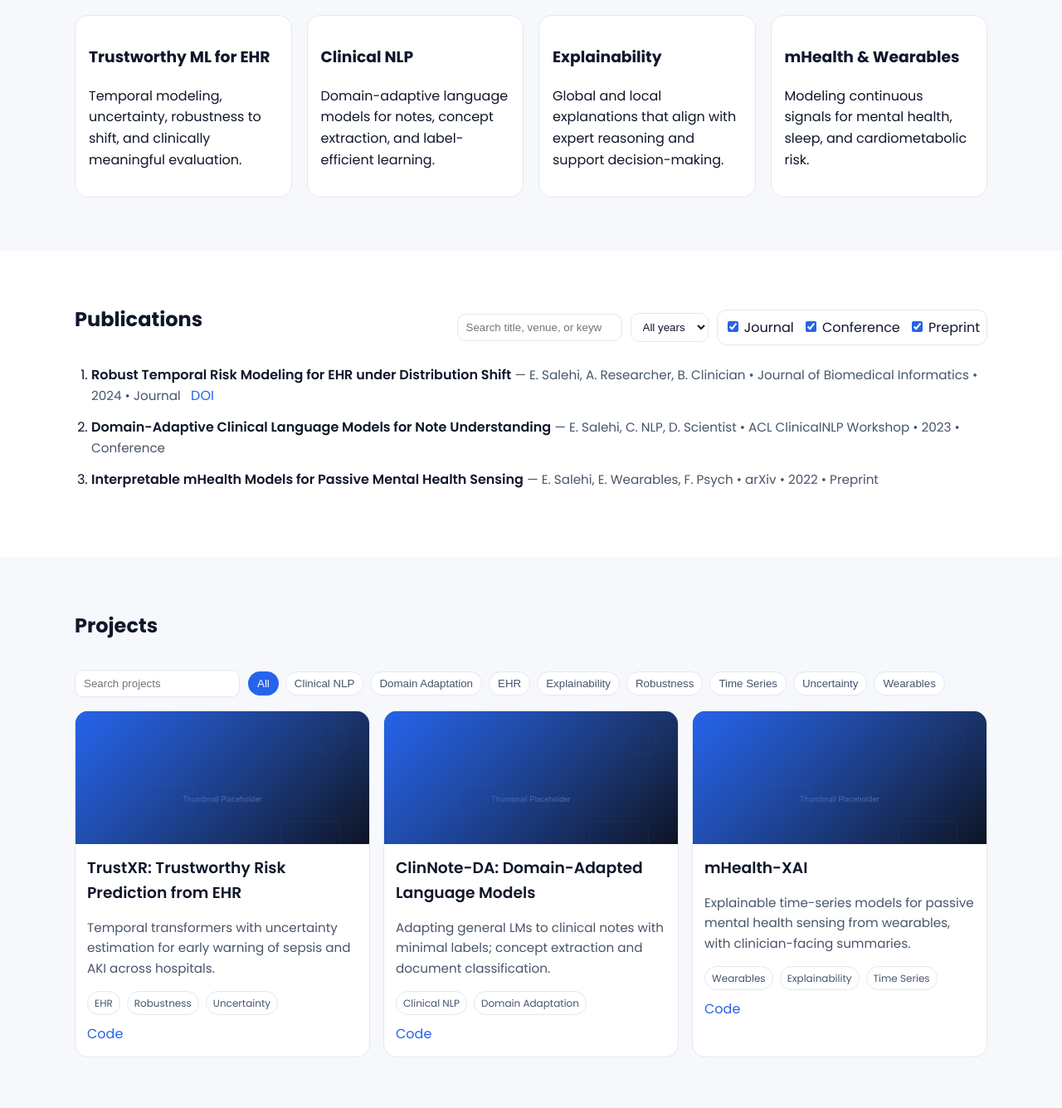
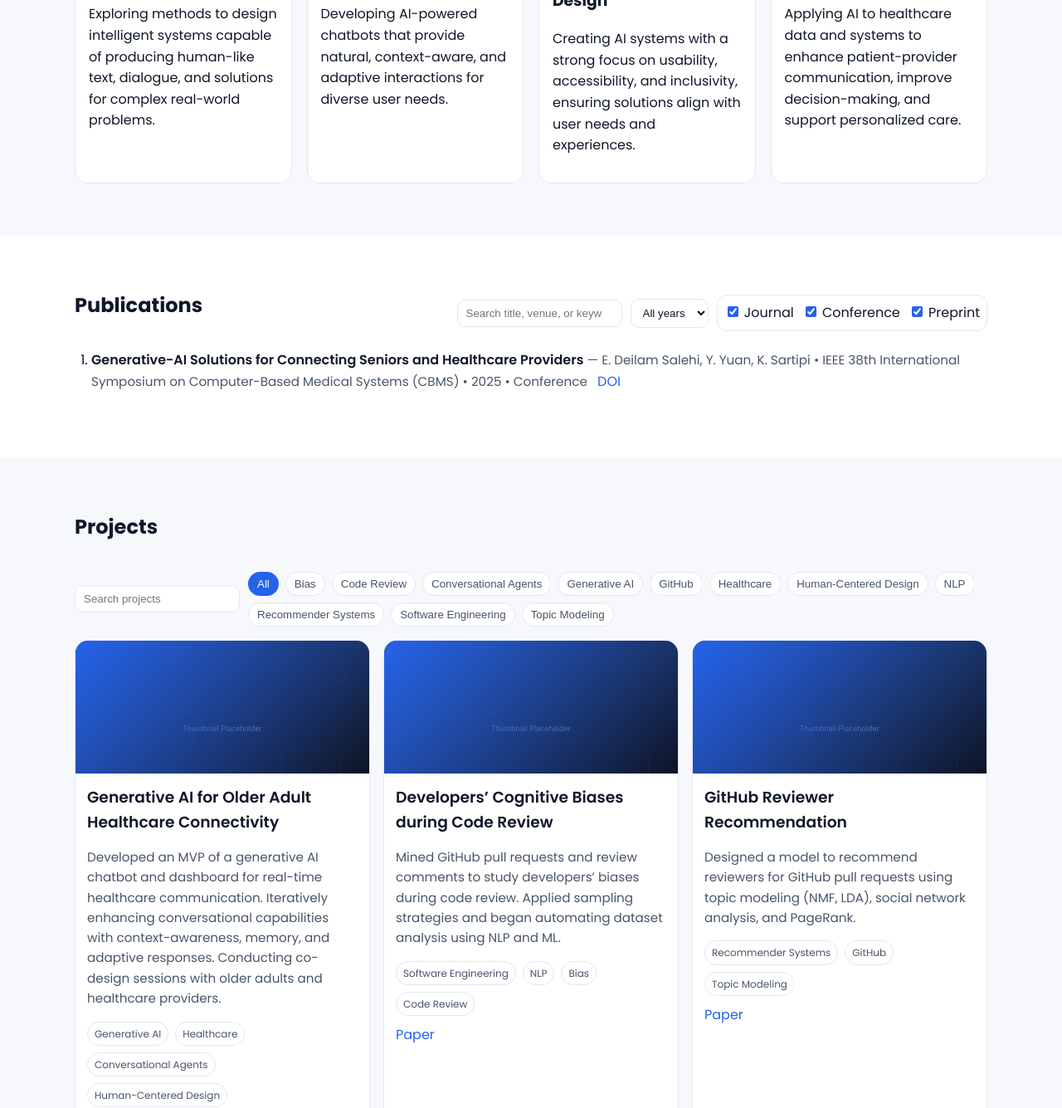
Before and after one commit to emad-deilam-salehi/emad-deilam-salehi.github.io, a plain HTML site: page index.html in a window 1280 px wide. Shown: the part 855-2190 px from the top of the page at 83% size. Drawn offline with Linux system fonts and the light colour scheme.

Commit message:
Minor Imprvoments

```diff
--- a/data/projects.json
+++ b/data/projects.json
@@ -1,26 +1,26 @@
 [
   {
-    "title": "TrustXR: Trustworthy Risk Prediction from EHR",
-    "description": "Temporal transformers with uncertainty estimation for early warning of sepsis and AKI across hospitals.",
-    "tags": ["EHR", "Robustness", "Uncertainty"],
+    "title": "Generative AI for Older Adult Healthcare Connectivity",
+    "description": "Developed an MVP of a generative AI chatbot and dashboard for real-time healthcare communication. Iteratively enhancing conversational capabilities with context-awareness, memory, and adaptive responses. Conducting co-design sessions with older adults and healthcare providers.",
+    "tags": ["Generative AI", "Healthcare", "Conversational Agents", "Human-Centered Design"],
     "demo": "",
-    "code": "https://github.com/emad-deilam-salehi",
-    "paper": ""
+    "code": "https://github.com/Emad-Salehi",
+    "paper": "https://doi.org/10.1109/CBMS65348.2025.00092"
   },
   {
-    "title": "ClinNote-DA: Domain-Adapted Language Models",
-    "description": "Adapting general LMs to clinical notes with minimal labels; concept extraction and document classification.",
-    "tags": ["Clinical NLP", "Domain Adaptation"],
+    "title": "Developers’ Cognitive Biases during Code Review",
+    "description": "Mined GitHub pull requests and review comments to study developers’ biases during code review. Applied sampling strategies and began automating dataset analysis using NLP and ML.",
+    "tags": ["Software Engineering", "NLP", "Bias", "Code Review"],
     "demo": "",
-    "code": "https://github.com/emad-deilam-salehi",
-    "paper": ""
+    "code": "",
+    "paper": "https://drive.google.com/file/d/18o6L1uspLTZ9jsnNZOPaaea-7rmC83Ob/view?usp=sharing"
   },
   {
-    "title": "mHealth-XAI",
-    "description": "Explainable time-series models for passive mental health sensing from wearables, with clinician-facing summaries.",
-    "tags": ["Wearables", "Explainability", "Time Series"],
+    "title": "GitHub Reviewer Recommendation",
+    "description": "Designed a model to recommend reviewers for GitHub pull requests using topic modeling (NMF, LDA), social network analysis, and PageRank.",
+    "tags": ["Recommender Systems", "GitHub", "Topic Modeling"],
     "demo": "",
-    "code": "https://github.com/emad-deilam-salehi",
-    "paper": ""
+    "code": "",
+    "paper": "https://drive.google.com/file/d/1C34GOpZ2p89RukrXk8Bsl9hBDMrfJP_Y/view?usp=sharing"
   }
 ]
--- a/data/publications.json
+++ b/data/publications.json
@@ -1,27 +1,29 @@
 [
   {
-    "title": "Robust Temporal Risk Modeling for EHR under Distribution Shift",
-    "authors": ["E. Salehi", "A. Researcher", "B. Clinician"],
-    "venue": "Journal of Biomedical Informatics",
-    "year": 2024,
-    "type": "Journal",
-    "keywords": ["EHR", "robustness", "temporal modeling"],
-    "doi": "https://doi.org/10.0000/example-jbi-2024"
+    "title": "Generative-AI Solutions for Connecting Seniors and Healthcare Providers",
+    "authors": ["E. Deilam Salehi", "Y. Yuan", "K. Sartipi"],
+    "venue": "IEEE 38th International Symposium on Computer-Based Medical Systems (CBMS)",
+    "year": 2025,
+    "type": "Conference",
+    "keywords": ["Generative AI", "Healthcare", "Conversational Agents"],
+    "doi": "https://doi.org/10.1109/CBMS65348.2025.00092"
   },
   {
-    "title": "Domain-Adaptive Clinical Language Models for Note Understanding",
-    "authors": ["E. Salehi", "C. NLP", "D. Scientist"],
-    "venue": "ACL ClinicalNLP Workshop",
-    "year": 2023,
-    "type": "Conference",
-    "keywords": ["clinical nlp", "domain adaptation"]
+    "title": "Workshops & Training Courses",
+    "authors": ["E. Deilam Salehi"],
+    "venue": "Drilling Magazine (11)",
+    "year": 2019,
+    "type": "Magazine",
+    "keywords": ["Training", "Workshops", "Oil and Gas"],
+    "doi": ""
   },
   {
-    "title": "Interpretable mHealth Models for Passive Mental Health Sensing",
-    "authors": ["E. Salehi", "E. Wearables", "F. Psych"],
-    "venue": "arXiv",
-    "year": 2022,
-    "type": "Preprint",
-    "keywords": ["wearables", "explainability", "mental health"]
+    "title": "Ways to Analyze the Operation Better",
+    "authors": ["E. Deilam Salehi"],
+    "venue": "Drilling Magazine (11)",
+    "year": 2019,
+    "type": "Magazine",
+    "keywords": ["Operations", "Oil and Gas"],
+    "doi": ""
   }
 ]
--- a/index.html
+++ b/index.html
@@ -65,7 +65,7 @@
           <div class="hero-grid">
             <div class="hero-copy">
               <h1 id="intro-title" class="reveal">Hi, I’m <span class="accent">Emad Deilam Salehi</span>.</h1>
-              <p class="lead reveal" style="--reveal-delay: 80ms">PhD student in <strong>Health Informatics</strong>. I build trustworthy machine learning for clinical data — from EHR and clinical notes to wearable sensors — with a focus on reliability, interpretability, and real-world impact.</p>
+              <!-- <p class="lead reveal" style="--reveal-delay: 80ms">I’m a third-year Ph.D. candidate in Information Systems at McMaster University's DeGroote School of Business, driven by a deep passion for designing human-centered AI systems that make a real-world impact—especially in healthcare. My current research focuses on developing generative AI tools to improve communication between older adults and healthcare providers, blending advanced machine learning techniques with principles of usability, accessibility, and empathy.</p> -->
               <!-- <div class="hero-ctas reveal" style="--reveal-delay: 160ms">
                 <a class="btn primary" href="#publications">View Publications</a>
                 <a class="btn" href="#projects">See Projects</a>
@@ -79,20 +79,26 @@
                   <div class="name">PhD • Information Systems</div>
                   <div class="role">Degroote School of Business • McMaster University</div>
                   <ul class="tags">
-                    <li>EHR</li>
-                    <li>Clinical NLP</li>
-                    <li>ML + XAI</li>
+                    <li>Gen-AI</li>
+                    <li>CA</li>
+                    <li>Health Informatics</li>
                   </ul>
                   <div class="social">
                     <a href="https://github.com/emad-deilam-salehi" aria-label="GitHub">
                       <img src="assets/Github.svg" alt="">
                     </a>
-                    <a href="#" aria-label="Google Scholar">
+                    <a href="https://scholar.google.com/citations?user=ucqDg3kAAAAJ&hl=en" aria-label="Google Scholar">
                       <img src="assets/googleScholar.svg" alt="">
                     </a>
-                    <a href="#" aria-label="LinkedIn">
+                    <a href="https://www.linkedin.com/in/emad-d-salehi/" aria-label="LinkedIn">
                       <img src="assets/linkedin.svg" alt="">
                     </a>
+                    <a href="https://www.researchgate.net/profile/Emad-Deilam-Salehi" aria-label="ResearchGate">
+                      <img src="assets/ResearchGate.svg" alt="">
+                    </a>
+                    <!-- <a href="#" aria-label="McMaster">
+                      <img src="assets/linkedin.svg" alt="">
+                    </a> -->
                   </div>
                 </div>
               </div>
@@ -104,7 +110,7 @@
       <section id="about" class="section" aria-labelledby="about-title">
         <div class="container">
           <h2 id="about-title" class="reveal">About</h2>
-          <p class="reveal" style="--reveal-delay: 80ms">I am a PhD student in Health Informatics, working at the intersection of <strong>machine learning</strong>, <strong>clinical NLP</strong>, and <strong>human-centered evaluation</strong>. I’m motivated by deploying safe, equitable, and explainable models in clinical practice. I collaborate closely with clinicians and data scientists to translate research into tools that matter.</p>
+          <p class="reveal" style="--reveal-delay: 80ms">I’m a third-year Ph.D. candidate in Information Systems at McMaster University's DeGroote School of Business, driven by a deep passion for designing human-centered AI systems that make a real-world impact—especially in healthcare. My current research focuses on developing generative AI tools to improve communication between older adults and healthcare providers, blending advanced machine learning techniques with principles of usability, accessibility, and empathy.</p>
         </div>
       </section>
 
@@ -113,20 +119,20 @@
           <h2 id="research-title" class="reveal">Research Focus</h2>
           <div class="card-grid">
             <article class="card reveal">
-              <h3>Trustworthy ML for EHR</h3>
-              <p>Temporal modeling, uncertainty, robustness to shift, and clinically meaningful evaluation.</p>
+              <h3>Generative AI</h3>
+              <p>Exploring methods to design intelligent systems capable of producing human-like text, dialogue, and solutions for complex real-world problems.</p>
             </article>
             <article class="card reveal" style="--reveal-delay: 60ms">
-              <h3>Clinical NLP</h3>
-              <p>Domain-adaptive language models for notes, concept extraction, and label-efficient learning.</p>
+              <h3>Conversational Agents</h3>
+              <p>Developing AI-powered chatbots that provide natural, context-aware, and adaptive interactions for diverse user needs.</p>
             </article>
             <article class="card reveal" style="--reveal-delay: 120ms">
-              <h3>Explainability</h3>
-              <p>Global and local explanations that align with expert reasoning and support decision-making.</p>
+              <h3>Human-Centered Design</h3>
+              <p>Creating AI systems with a strong focus on usability, accessibility, and inclusivity, ensuring solutions align with user needs and experiences.</p>
             </article>
             <article class="card reveal" style="--reveal-delay: 180ms">
-              <h3>mHealth & Wearables</h3>
-              <p>Modeling continuous signals for mental health, sleep, and cardiometabolic risk.</p>
+              <h3>Health Informatics</h3>
+              <p>Applying AI to healthcare data and systems to enhance patient-provider communication, improve decision-making, and support personalized care.</p>
             </article>
           </div>
         </div>
```
Also changed, not shown: cv.html (+2 -2 lines), assets/ReseachGate.svg (added), assets/ResearchGate.svg (added).
